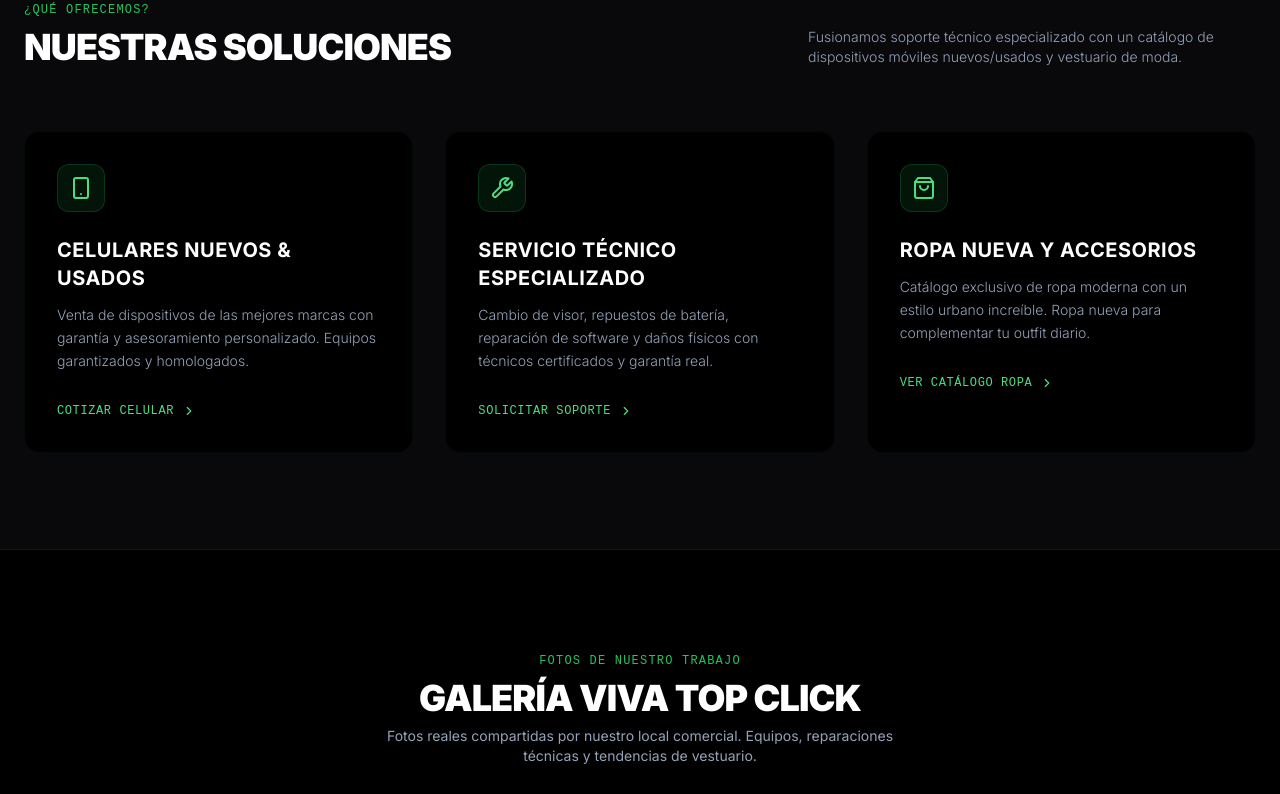
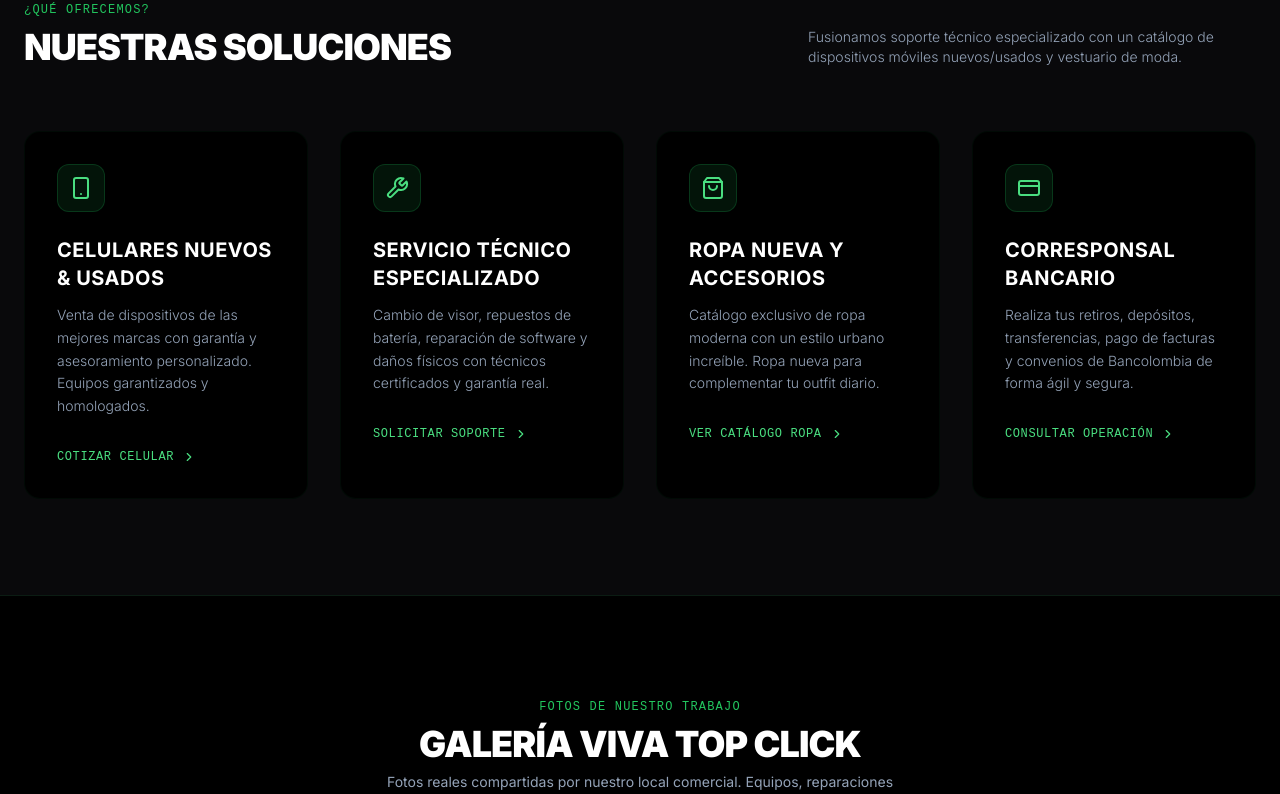
Before and after one commit to Neural-Hive-Federation/node_top_click, a React (Vite) app: page / in a window 1280 px wide. Shown: the part 979-1773 px from the top of the page. Built offline with nearby package versions, Linux system fonts and the light colour scheme; no server answers; the database is empty.

Commit message:
feat(topclick): add corresponsal bancario service and update address

```diff
--- a/src/App.tsx
+++ b/src/App.tsx
@@ -9,7 +9,8 @@
   Star,
   ChevronRight,
   Sparkles,
-  ShieldAlert
+  ShieldAlert,
+  CreditCard
 } from 'lucide-react';
 import { useState } from 'react';
 import { SalesAdvisorWidget } from './components/SalesAdvisorWidget';
@@ -24,6 +25,7 @@
 import img5 from './galeria/wp_image_1781204909799.jpeg';
 import img6 from './galeria/wp_image_1781204909832.jpeg';
 import img7 from './galeria/wp_image_1781204909933.jpeg';
+import img8 from './galeria/wp_image_1781287744762.jpeg';
 
 // Importar videos de la galería del cliente
 import video1 from './galeria/video_1.mp4';
@@ -41,6 +43,7 @@
     { src: img4, title: 'Accesorios y Blindajes', category: 'Tecnología', desc: 'Vidrios templados, estuches y cargadores premium' },
     { src: img5, title: 'Colección de Ropa Urbana', category: 'Moda', desc: 'Chaquetas y prendas exclusivas tech-wear' },
     { src: img6, title: 'Moda y Estilo Urbano', category: 'Moda', desc: 'Jeans y vestuario seleccionado para tu estilo' },
+    { src: img8, title: 'Corresponsal Bancario Bancolombia', category: 'Soporte', desc: 'Retiros, depósitos y pago de servicios en nuestro local' },
     { src: video1, isVideo: true, title: 'Taller Técnico y Laboratorio', category: 'Videos', desc: 'Así cuidamos y reparamos cada dispositivo en Top Click' },
     { src: video2, isVideo: true, title: 'Moda y Stock de Temporada', category: 'Videos', desc: 'Nuestra vitrina interactiva con lo último en tendencias' }
   ];
@@ -217,7 +220,7 @@
             </p>
           </div>
 
-          <div className="grid grid-cols-1 md:grid-cols-3 gap-8">
+          <div className="grid grid-cols-1 md:grid-cols-2 lg:grid-cols-4 gap-8">
             {/* Servicio 1: Celulares */}
             <motion.div
               initial={{ opacity: 0, y: 20 }}
@@ -289,6 +292,31 @@
                 className="inline-flex items-center gap-2 text-xs font-mono uppercase tracking-wider text-green-400 group-hover:text-green-300 hover:underline"
               >
                 Ver Catálogo Ropa <ChevronRight size={14} />
+              </a>
+            </motion.div>
+
+            {/* Servicio 4: Corresponsal Bancario */}
+            <motion.div
+              initial={{ opacity: 0, y: 20 }}
+              whileInView={{ opacity: 1, y: 0 }}
+              viewport={{ once: true }}
+              transition={{ delay: 0.3 }}
+              className="p-8 bg-black border border-green-500/5 hover:border-green-500/30 rounded-2xl transition-all group hover:-translate-y-1"
+            >
+              <div className="w-12 h-12 bg-green-500/10 border border-green-500/20 rounded-xl flex items-center justify-center text-green-400 mb-6 group-hover:bg-green-500 group-hover:text-black transition-all">
+                <CreditCard size={24} />
+              </div>
+              <h4 className="text-xl font-bold uppercase tracking-wide mb-3">Corresponsal Bancario</h4>
+              <p className="text-slate-400 text-sm font-light leading-relaxed mb-6">
+                Realiza tus retiros, depósitos, transferencias, pago de facturas y convenios de Bancolombia de forma ágil y segura.
+              </p>
+              <a
+                href="https://wa.me/573005132164?text=Hola! Necesito hacer una operación en el corresponsal Bancolombia."
+                target="_blank"
+                rel="noopener noreferrer"
+                className="inline-flex items-center gap-2 text-xs font-mono uppercase tracking-wider text-green-400 group-hover:text-green-300 hover:underline"
+              >
+                Consultar Operación <ChevronRight size={14} />
               </a>
             </motion.div>
           </div>
@@ -419,7 +447,7 @@
                 </div>
                 <div>
                   <h4 className="font-bold text-white uppercase tracking-wider text-sm">Dirección</h4>
-                  <p className="text-slate-400 text-sm mt-1">Av. 2 #15-49, Barrio Aeropuerto (entre Calles 14 y 15)</p>
+                  <p className="text-slate-400 text-sm mt-1">Av. 2 #15-49, Barrio Aeropuerto (entre Calles 15 y 16)</p>
                   <p className="text-green-500 text-xs font-mono uppercase tracking-widest mt-0.5">Cúcuta, Colombia</p>
                 </div>
               </div>
@@ -454,7 +482,7 @@
                 </div>
                 <div>
                   <h3 className="font-bold text-lg text-white uppercase tracking-wider">Top Click</h3>
-                  <p className="text-slate-400 text-sm mt-1">Av. 2, Barrio Aeropuerto (entre Calles 14 y 15)</p>
+                  <p className="text-slate-400 text-sm mt-1">Av. 2, Barrio Aeropuerto (entre Calles 15 y 16)</p>
                   <p className="text-green-500 text-xs font-mono uppercase tracking-widest mt-0.5">Cúcuta, Colombia</p>
                 </div>
               </div>
```
Also changed, not shown: src/galeria/wp_image_1781287744762.jpeg (added).
